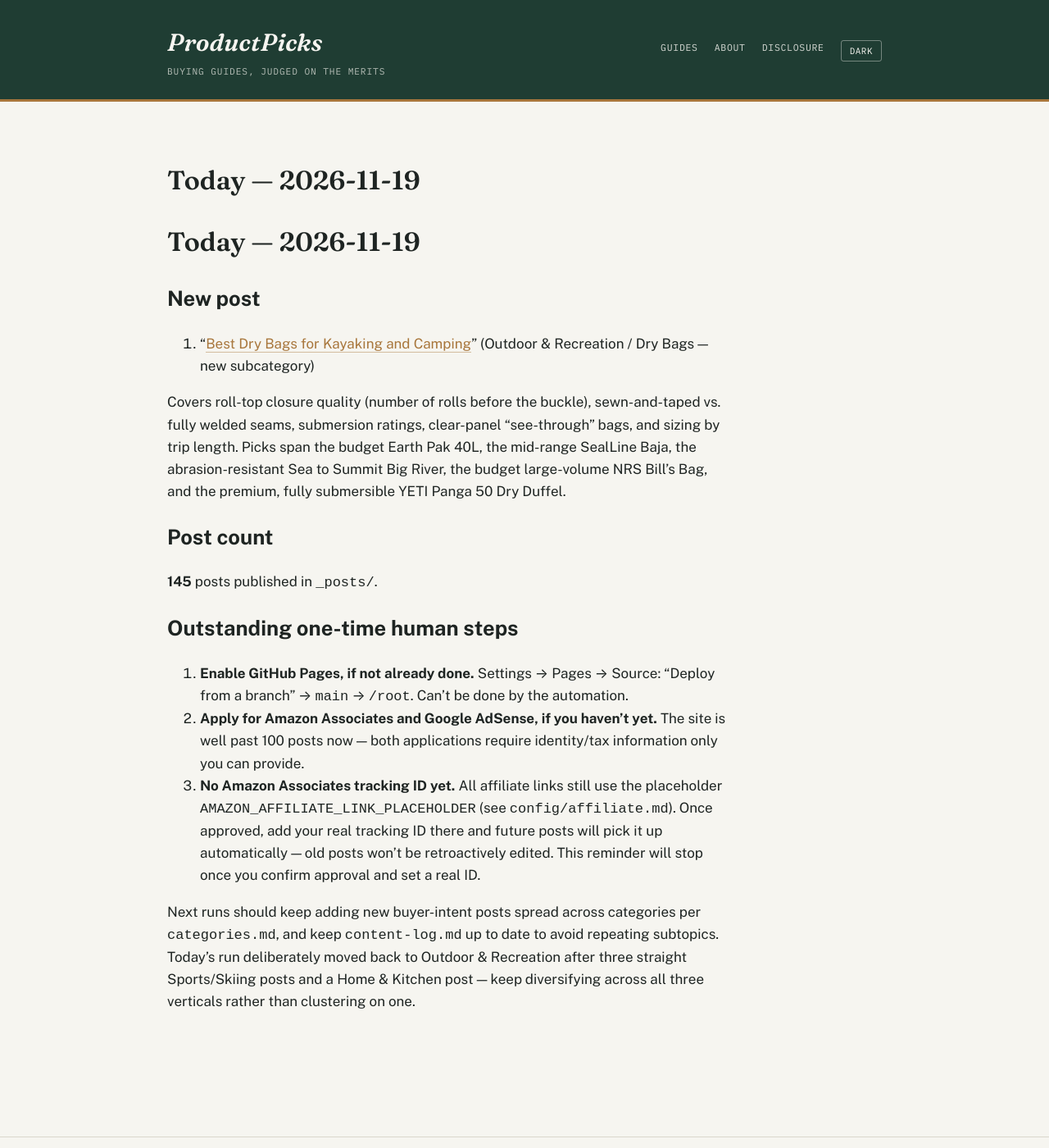
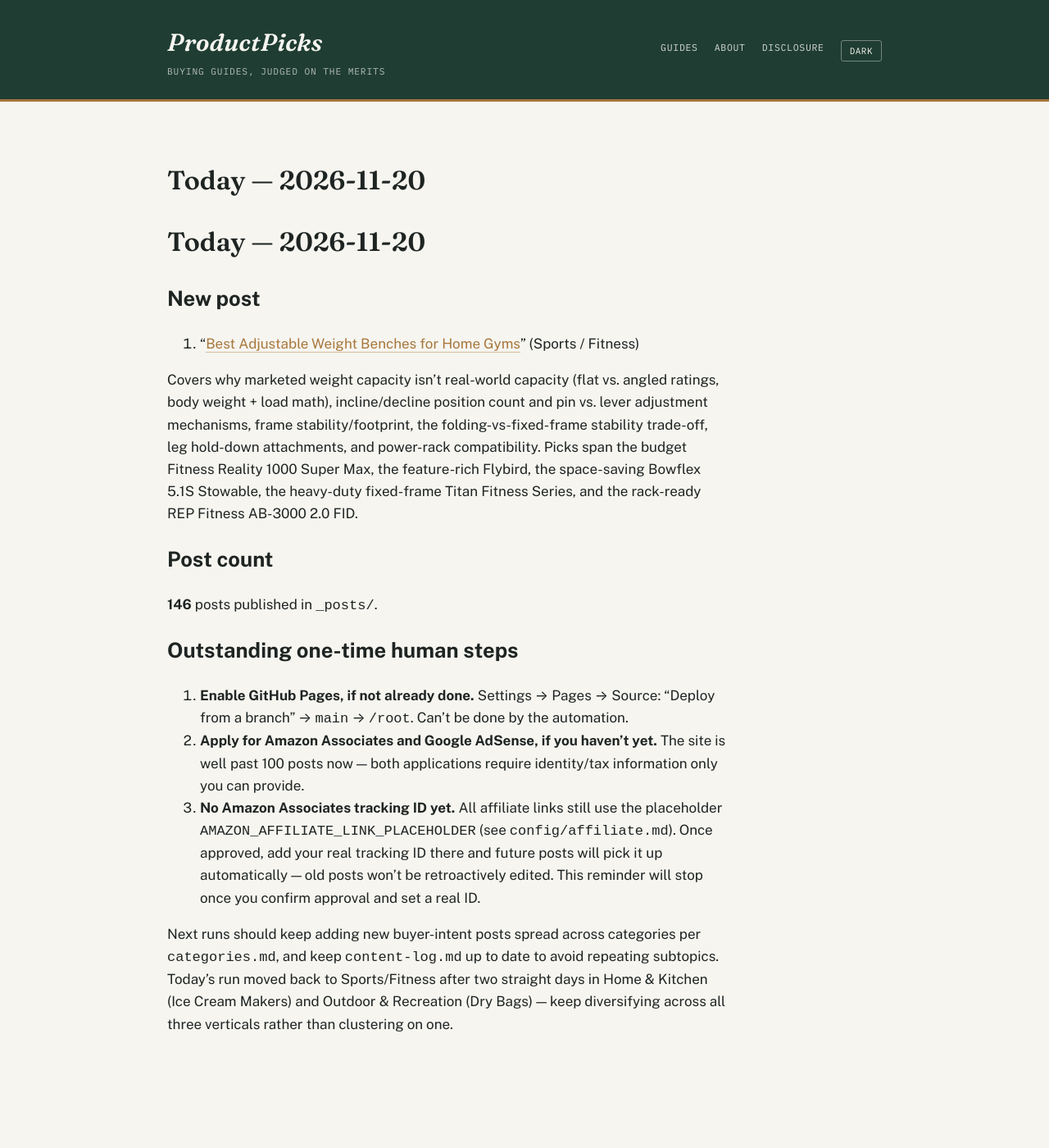
Before and after one commit to ajith198/ProductPicks, a Jekyll site: the page built from today.md, in a window 1280 px wide and 1400 px high. Shown: the whole window at 82% size. Built offline with Jekyll 4.4.1, drawn with Linux system fonts in a browser that asks for light colours; our own code applies the rules of GitHub Pages for plain Markdown files.

Commit message:
daily: 2026-11-20 new post + log update
New post: Best Adjustable Weight Benches for Home Gyms (Sports / Fitness).

Co-Authored-By: Claude Sonnet 5 <noreply@anthropic.com>
Claude-Session: https://claude.ai/code/session_01UFLJpZ93txyTLgikmU4TQT

```diff
--- a/today.md
+++ b/today.md
@@ -1,14 +1,14 @@
-# Today — 2026-11-19
+# Today — 2026-11-20
 
 ## New post
 
-1. "[Best Dry Bags for Kayaking and Camping](/outdoor-recreation/buying-guides/best-dry-bags-for-kayaking-and-camping/)" (Outdoor & Recreation / Dry Bags — new subcategory)
+1. "[Best Adjustable Weight Benches for Home Gyms](/sports/buying-guides/best-adjustable-weight-benches-for-home-gyms/)" (Sports / Fitness)
 
-Covers roll-top closure quality (number of rolls before the buckle), sewn-and-taped vs. fully welded seams, submersion ratings, clear-panel "see-through" bags, and sizing by trip length. Picks span the budget Earth Pak 40L, the mid-range SealLine Baja, the abrasion-resistant Sea to Summit Big River, the budget large-volume NRS Bill's Bag, and the premium, fully submersible YETI Panga 50 Dry Duffel.
+Covers why marketed weight capacity isn't real-world capacity (flat vs. angled ratings, body weight + load math), incline/decline position count and pin vs. lever adjustment mechanisms, frame stability/footprint, the folding-vs-fixed-frame stability trade-off, leg hold-down attachments, and power-rack compatibility. Picks span the budget Fitness Reality 1000 Super Max, the feature-rich Flybird, the space-saving Bowflex 5.1S Stowable, the heavy-duty fixed-frame Titan Fitness Series, and the rack-ready REP Fitness AB-3000 2.0 FID.
 
 ## Post count
 
-**145** posts published in `_posts/`.
+**146** posts published in `_posts/`.
 
 ## Outstanding one-time human steps
 
@@ -16,4 +16,4 @@ Covers roll-top closure quality (number of rolls before the buckle), sewn-and-ta
 2. **Apply for Amazon Associates and Google AdSense, if you haven't yet.** The site is well past 100 posts now — both applications require identity/tax information only you can provide.
 3. **No Amazon Associates tracking ID yet.** All affiliate links still use the placeholder `AMAZON_AFFILIATE_LINK_PLACEHOLDER` (see `config/affiliate.md`). Once approved, add your real tracking ID there and future posts will pick it up automatically — old posts won't be retroactively edited. This reminder will stop once you confirm approval and set a real ID.
 
-Next runs should keep adding new buyer-intent posts spread across categories per `categories.md`, and keep `content-log.md` up to date to avoid repeating subtopics. Today's run deliberately moved back to Outdoor & Recreation after three straight Sports/Skiing posts and a Home & Kitchen post — keep diversifying across all three verticals rather than clustering on one.
+Next runs should keep adding new buyer-intent posts spread across categories per `categories.md`, and keep `content-log.md` up to date to avoid repeating subtopics. Today's run moved back to Sports/Fitness after two straight days in Home & Kitchen (Ice Cream Makers) and Outdoor & Recreation (Dry Bags) — keep diversifying across all three verticals rather than clustering on one.
```
Also changed, not shown: TODAY.md (+1 -1 lines), _posts/2026-11-20-best-adjustable-weight-benches-for-home-gyms.md (added, +58 -0 lines), content-log.md (+1 -0 lines).
